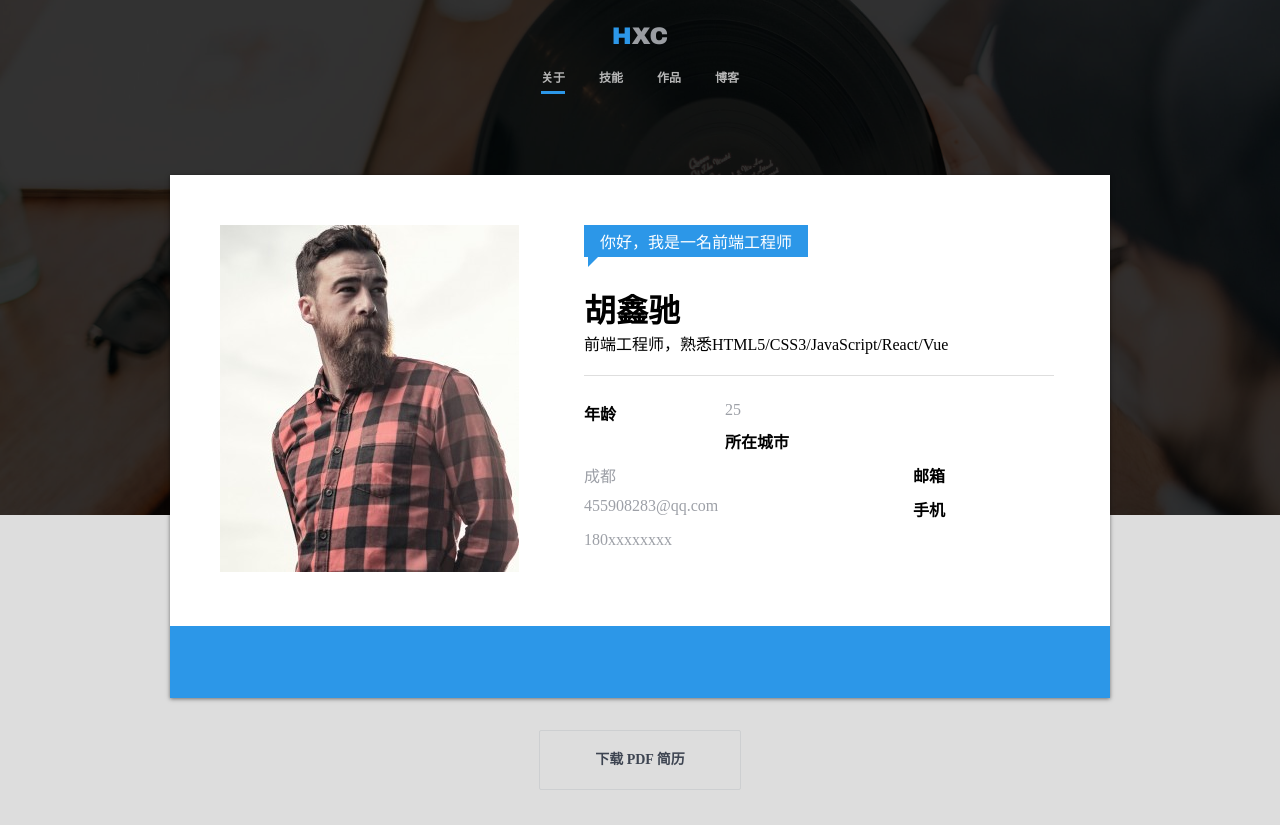
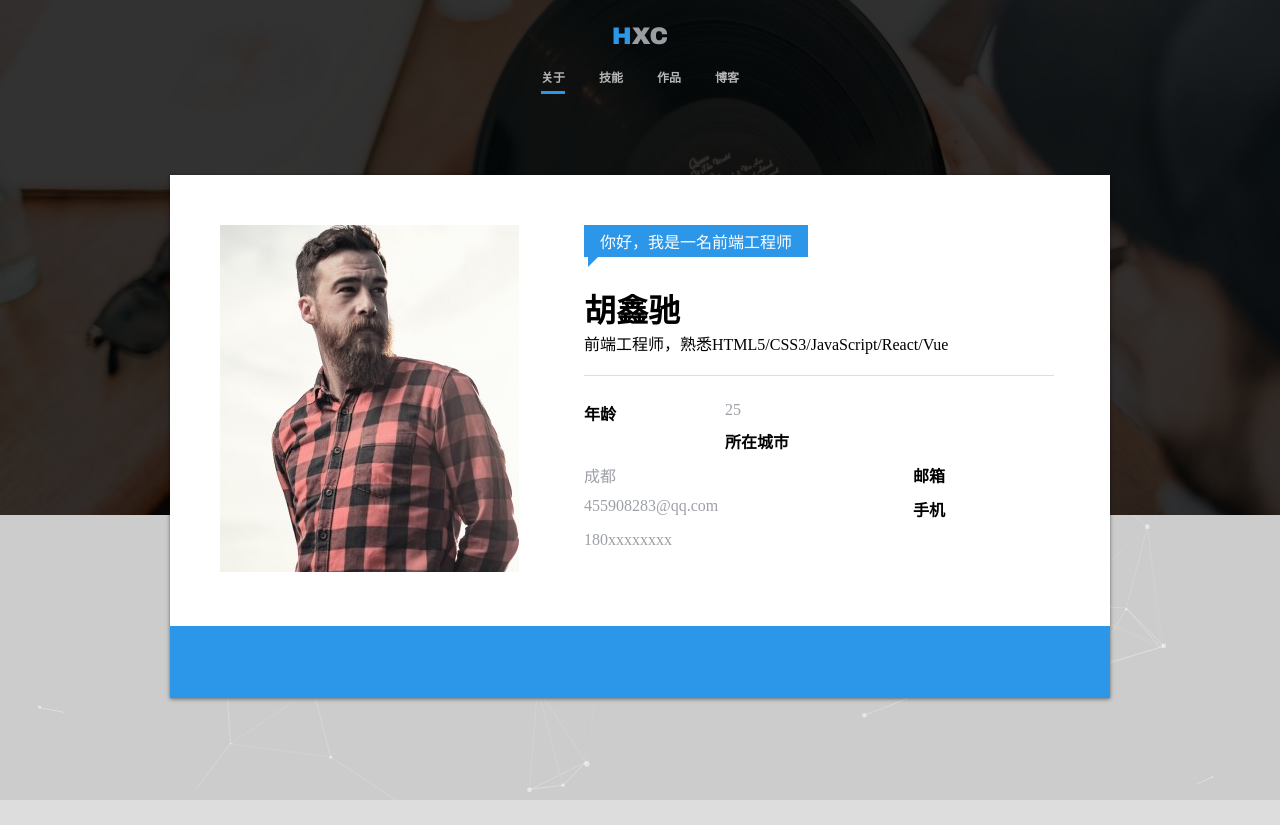
Before and after one commit to xinchi-H/resume, a website built with webpack: page src/index.html in a window 1280 px wide. Shown: the top 825 px of the page. Built offline with nearby package versions, Linux system fonts and the light colour scheme; a script that the page names is missing.

Commit message:
完成添加粒子效果

```diff
--- a/src/css/main.scss
+++ b/src/css/main.scss
@@ -392,8 +392,9 @@ main > .downloadResumeP {
   height: 22px; }
 
 .particlesJs {
-  position: absolute;
-  width: 100%; height: 100%;
+  position: fixed;
+  width: 100%;
+  height: 100%;
   background-color: #2c97e8;
   background-repeat: no-repeat;
   background-size: cover;
--- a/src/index.html
+++ b/src/index.html
@@ -12,6 +12,7 @@
 <div id="Loading" class="Loading active">
     <div class="loading"></div>
 </div>
+<div id="particles-js" class="particlesJs"></div>
 <div id="topNavBar" class="topNavBar">
     <div class="top clearfix">
         <a class="logo" href="#" alt="logo" style="float: left; ">
@@ -87,9 +88,9 @@
             </a>
         </footer>
     </div>
-    <p class="downloadResumeP">
-        <a class="downloadResume" href="../test.pdf" target="_blank" download>下载 PDF 简历</a>
-    </p>
+<!--    <p class="downloadResumeP">-->
+<!--        <a class="downloadResume" href="../test.pdf" target="_blank" download>下载 PDF 简历</a>-->
+<!--    </p>-->
 </main>
 <section data-x id="siteSkills" class="skills">
     <h2>技能</h2>
@@ -177,7 +178,6 @@
     </form>
     <ol id="messageList" class="messageList"></ol>
 </section>
-<div id="particles-js" class="particlesJs"></div>
 
 <script src="../particles.min.js"></script>
 <script src="./particles.js"></script>
```
Also changed, not shown: src/css/main.css.
